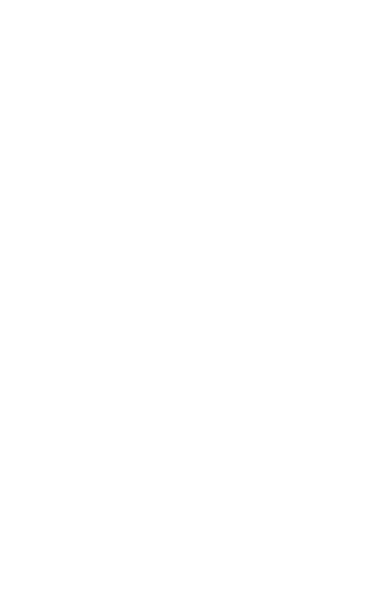
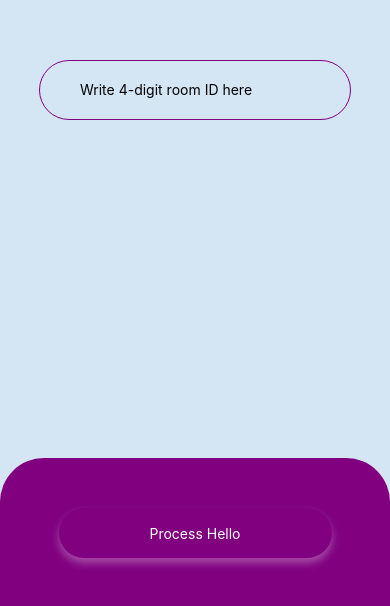
Before and after one commit to olliswe/quiz-demo, a React Native app: screen / in a window 390 px wide. Shown: the part 256-862 px from the top of the page. Built offline with nearby package versions, Linux system fonts and the light colour scheme.

Commit message:
implemented mock API integration

```diff
--- a/App.js
+++ b/App.js
@@ -2,6 +2,9 @@ import React, {useEffect, useContext} from 'react';
 import { StyleSheet, Text, View, TextInput } from 'react-native';
 import {withNavContext} from "./state_management/navContext";
 import {NavContext} from "./state_management/navContext";
+import Submission from "./components/Submission";
+import Question from "./components/Question";
+import Poll from "./components/Poll";
 
 function App(props) {
 
@@ -11,16 +14,23 @@ function App(props) {
 
   return (
     <View style={styles.container}>
+      {navState === 'submission' &&
+          <Submission/>
+       }
+      {navState === 'question' &&
+          <Question/>
+      }
+      {navState === 'poll' &&
+           <Poll/>
+      }
     </View>
   );
 }
 
 const styles = StyleSheet.create({
   container: {
-    flex: 1,
-    backgroundColor: '#fff',
-    alignItems: 'center',
-    justifyContent: 'center',
+    backgroundColor: 'rgb(212, 229, 244)',
+    flex:1,
   },
 });
 
--- /dev/null
+++ b/components/Submission/BottomCard.js
@@ -0,0 +1,45 @@
+import React from 'react';
+import {View, StyleSheet, Text, TouchableOpacity} from 'react-native'
+import { LinearGradient } from 'expo-linear-gradient';
+import themes from "../../themes";
+
+
+const BottomCard = () => {
+    return (
+        <View style={[styles.outerBox,themes.shadow]}>
+            <View style={[styles.innerBox,themes.shadow]}>
+                <Text
+                style={styles.text}
+                >Process Hello
+                </Text>
+            </View>
+        </View>
+    );
+};
+
+
+const styles = StyleSheet.create({
+    outerBox:{
+        height:150,
+        width:"100%",
+        borderTopLeftRadius:44,
+        borderTopRightRadius:44,
+        backgroundColor:'purple',
+        justifyContent:'center',
+        alignItems:'center'
+    },
+    innerBox:{
+        width:"70%",
+        height:50,
+        justifyContent: 'center',
+        backgroundColor: 'purple',
+        borderRadius:50,
+    },
+    text:{
+        width:'100%',
+        textAlign:'center',
+        color:'white'
+    }
+})
+
+export default BottomCard;
--- a/components/Submission/index.js
+++ b/components/Submission/index.js
@@ -1,15 +1,99 @@
-import React from 'react';
-import {View, Text} from 'react-native'
+import React, {useState, useEffect, useSate} from 'react';
+import {View, Text, StyleSheet, Animated, TextInput} from 'react-native'
 import {withSubmissionContext} from "../../state_management/submissionContext";
+import BottomCard from "./BottomCard";
+import {fetchRoom} from '../../mock_backend/qasurvey-backend'
+import * as Progress from 'react-native-progress';
 
 const Submission = (props) => {
+    const [popupAnim] = useState(new Animated.Value(-150))
+    const [input, setInput] = useState('')
+    const [loading, setLoading] = useState(false)
+
+
+    const handleSubmit = () => {
+        setLoading(true)
+        fetchRoom(input)
+            .then(res=> {
+                    console.log(res)
+                    setLoading(false)
+                }
+            )
+            .catch(error=>console.log(error))
+    }
+
+    useEffect(() => {
+        Animated.spring(popupAnim, {
+            toValue: -20,
+            duration: 100,
+        }).start();
+    }, []);
+
     return (
-        <View>
-            <Text>
-                Submission
-            </Text>
+        <View style={styles.container}>
+            <View
+            style={styles.textInputWrapper}
+            >
+                <TextInput
+                placeholder={'Write 4-digit room ID here'}
+                style={styles.textInput}
+                value={input}
+                onChangeText={(text)=>{setInput(text)}}
+                onSubmitEditing={handleSubmit}
+                />
+            </View>
+            {loading &&
+            <View style={styles.loadingBar}>
+                <Progress.Bar
+                    width={300}
+                    height={10}
+                    indeterminate={true}
+                    color='purple'
+                />
+            </View>
+            }
+            <Animated.View style={{...styles.bottomCard, marginBottom:popupAnim}}>
+                <BottomCard />
+            </Animated.View>
         </View>
     );
 };
 
+const styles = StyleSheet.create({
+    container:{
+        flex:1,
+        flexDirection:'column',
+    },
+    bottomCard:{
+        flex: 1,
+        justifyContent: 'flex-end',
+    },
+    loadingBar:{
+        position:'absolute',
+        top:'50%',
+        width:'100%',
+        flex:1,
+        justifyContent: 'center',
+        alignItems: 'center',
+    },
+
+    textInputWrapper:{
+        flex:4,
+        alignSelf: 'center',
+        justifyContent: 'center',
+        width:'100%',
+    },
+
+    textInput:{
+        borderColor:'purple',
+        borderWidth:1,
+        borderRadius:50,
+        height:60,
+        width:'80%',
+        padding:10,
+        alignSelf:'center',
+        paddingLeft:40
+    }
+})
+
 export default withSubmissionContext(Submission);
--- /dev/null
+++ b/mock_backend/qasurvey-backend.js
@@ -0,0 +1,74 @@
+/**
+ * Quick test
+ *
+$ node
+> b = require('./qasurvey-backend')
+> b.submitAnswer(20, 'Yes').catch(console.error)
+> b.submitAnswer(20, 'No').catch(console.error)
+> b.submitAnswer(1337, 'Maybe').catch(console.error)
+> b.fetchRoom(20).then(r => b.submitAnswer(r.id, 'Yes')).then(console.log).catch(console.error)
+*/
+
+
+const FAILURE_RATE = 0.25
+const MIN_RESPONSE_TIME = 120
+const MAX_RESPONSE_TIME = 2500
+const MIN_OTHER_USERS_WAIT = 5000
+const MAX_OTHER_USERS_WAIT = 20000
+
+module.exports = {
+  fetchRoom: (roomId) => pretend((resolve, reject) => () => {
+    const idx = parseInt(roomId) % Qs.length
+    if (Math.random() <= FAILURE_RATE) {
+      reject(new Error('RequestFailed'))
+    } else {
+      const Q = Qs[idx]
+      const room = DB[roomId] = DB[roomId] || { id: roomId, question: Q }
+      const Qanswers = room.answers || {}
+      answers.forEach(a => Qanswers[a] = Qanswers[a] || 0)
+      room.answers = Qanswers
+      resolve(room)
+    }
+  }),
+
+  fetchRandomRoom: () => {
+    return module.exports.fetchRoom(randint(Qs.length))
+  },
+
+  submitAnswer: (roomId, answer) => pretend((resolve, reject) => () => {
+    const room = DB[roomId]
+    if (!room || answers.indexOf(answer) < 0) {
+      console.log(roomId, room, answer, answers)
+      reject(new Error('BadRequest'))
+    } else {
+      room.answers[answer]++
+      resolve(room)
+    }
+  })
+}
+
+const randint = max => Math.floor(Math.random() * max)
+const pickRando = arr => arr[randint(arr.length)]
+const randBetween = (min, max) => min + Math.random() * (max - min)
+const pretend = cb => new Promise((resolve, reject) => {
+  setTimeout(cb(resolve,reject), randBetween(MIN_RESPONSE_TIME, MAX_RESPONSE_TIME))
+})
+
+const Qs = [
+  "Do you like space westerns?",
+  "Do you think SSI can?",
+  "Is the sun bigger than the earth?",
+  "Is astrological sign useful to ascertain personality compatibility between people?",
+  "Do you enjoy reading science fiction comedy?",
+]
+
+const answers = ["Yes", "No"]
+
+const DB = {
+  1337: {[answers[0]]: 101, [answers[1]]: 0, whatISthisEVEN: 'lol'}
+}
+
+function otherUsersDoStuffToo() {
+  DB[pickRando(Object.keys(DB))][pickRando(answers)]++
+  setTimeout(otherUsersDoStuffToo, waitBetween(MIN_OTHER_USERS_WAIT, MAX_OTHER_USERS_WAIT))
+}
--- a/package.json
+++ b/package.json
@@ -10,9 +10,11 @@
   "dependencies": {
     "@xstate/react": "^0.8.1",
     "expo": "~36.0.0",
+    "expo-linear-gradient": "~8.0.0",
     "react": "~16.9.0",
     "react-dom": "~16.9.0",
     "react-native": "https://github.com/expo/react-native/archive/sdk-36.0.0.tar.gz",
+    "react-native-progress": "^4.0.3",
     "react-native-web": "~0.11.7",
     "xstate": "^4.7.8"
   },
--- a/state_management/navContext.js
+++ b/state_management/navContext.js
@@ -1,11 +1,10 @@
 import React, {createContext} from 'react'
-import * as SecureStore from 'expo-secure-store';
 
 
 const NavContext = createContext()
 
 
-let initialState = 'enter';
+let initialState = 'submission';
 
 
 let reducer = (state, action) => {
@@ -16,7 +15,7 @@ let reducer = (state, action) => {
         case "ANSWER":
             return 'poll';
         case "START_OVER":
-            return 'enter';
+            return 'submission';
     }
 };
 
--- a/state_management/submissionContext.js
+++ b/state_management/submissionContext.js
@@ -1,5 +1,4 @@
 import React, {createContext} from 'react'
-import * as SecureStore from 'expo-secure-store';
 
 
 const SubmissionContext = createContext()
--- /dev/null
+++ b/themes/index.js
@@ -0,0 +1,16 @@
+import {StyleSheet} from 'react-native'
+
+
+const themes = StyleSheet.create(
+    {
+        shadow:{
+            elevation:10,
+            shadowColor: 'white',
+            shadowOffset: { width: 0, height: 5 },
+            shadowOpacity: 0.3,
+            shadowRadius: 8,
+        }
+    }
+)
+
+export default themes
```
Also changed, not shown: 1 other file (tests, documents, lock files or other folders).
